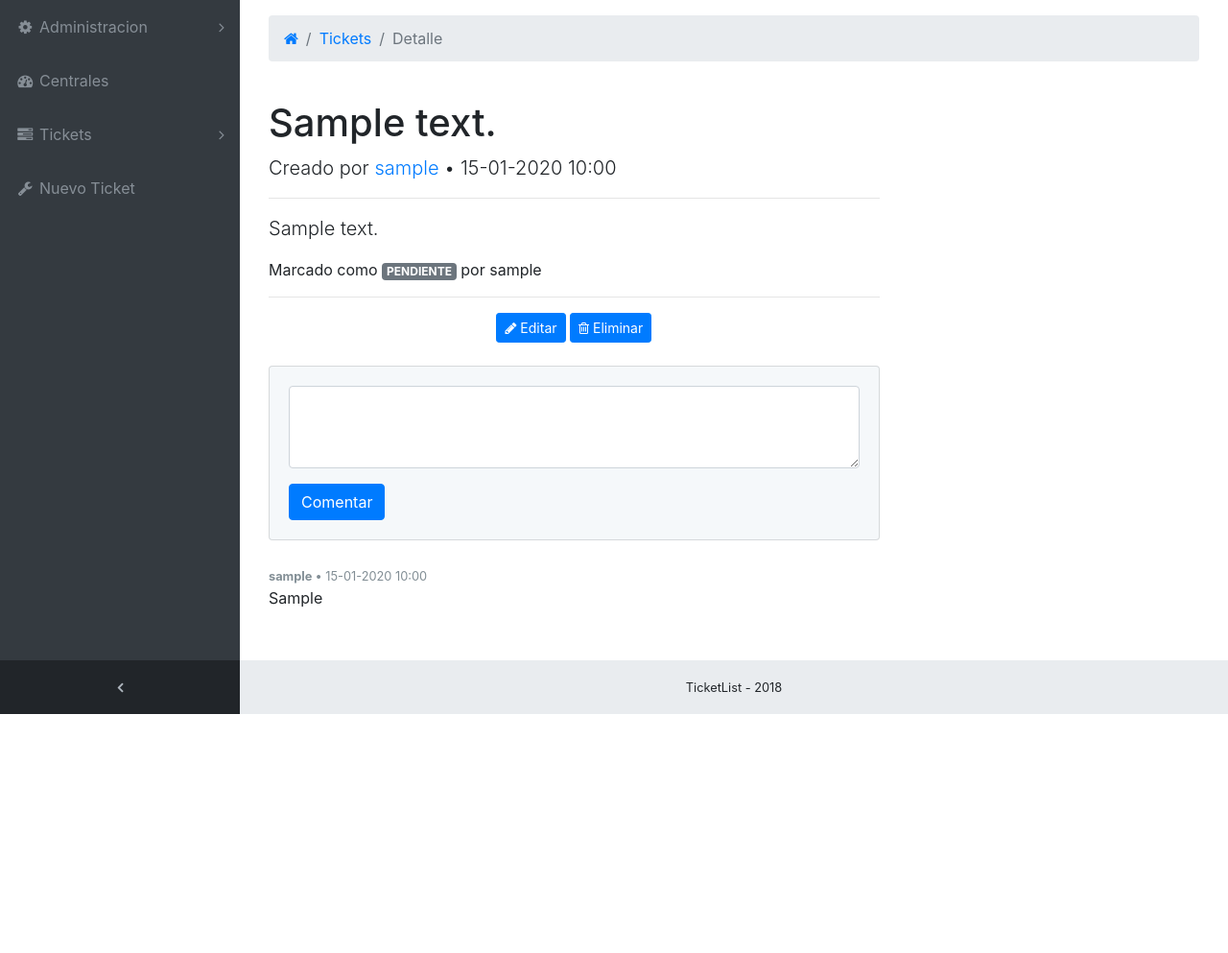
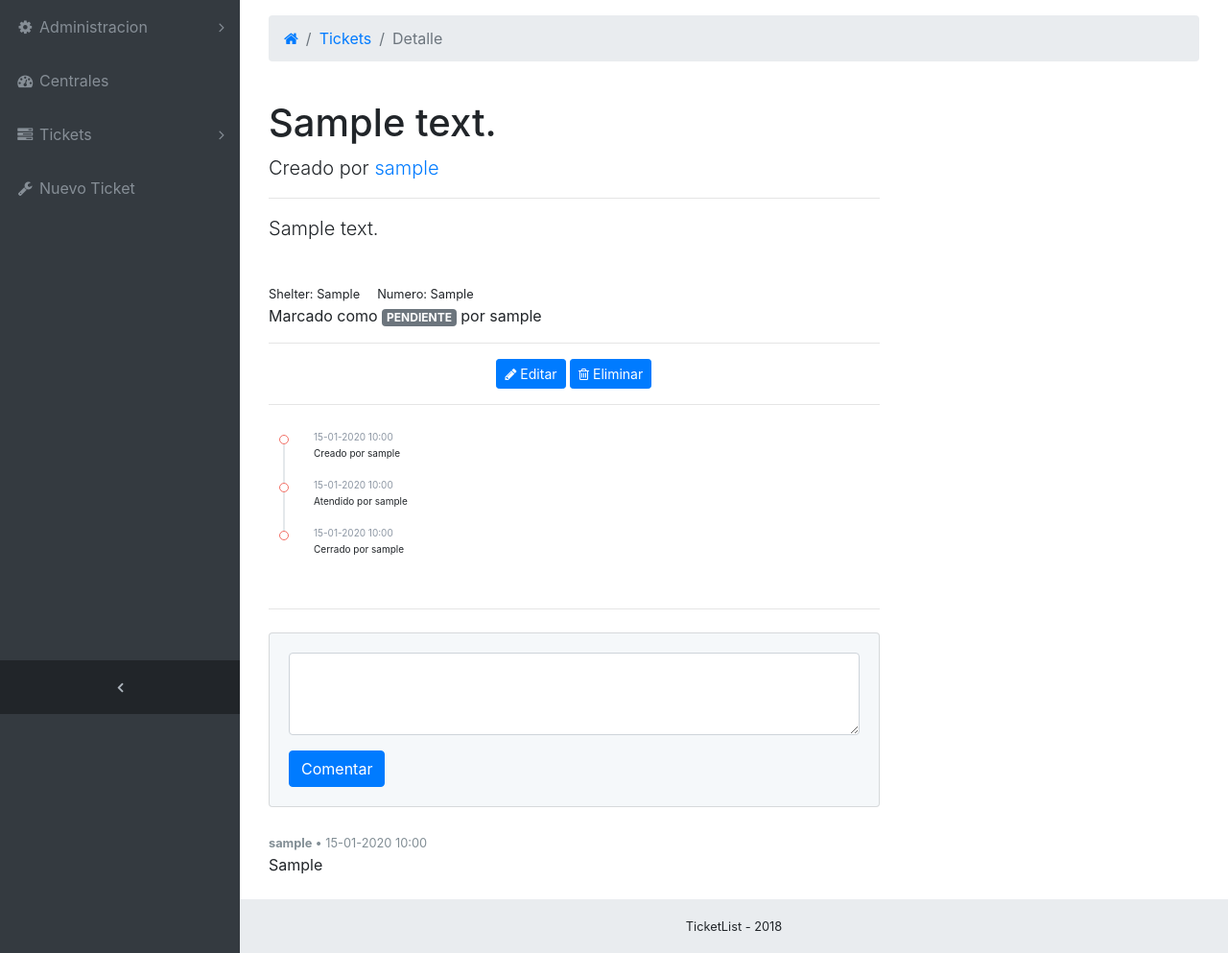
Before and after one commit to desarrollapy/ticketList, a Django app: page /ticket/detalle/1 in a window 1280 px wide. Shown: the part 56-1049 px from the top of the page at 96% size. Before the commit the page ends 800 px from the top, so only its background shows below. Run offline with Django 3.2, Linux system fonts and the light colour scheme; a user stored in the database is signed in; tables that the repository leaves empty hold one stand-in row (values such as "Sample post"); some libraries are stand-ins or nearby versions.

Commit message:
Correciones generales 1. Listado con mas detalle 2. Se agrego el campo de Numero a los tickets 3. Historial de cambio de estado

```diff
--- /dev/null
+++ b/static_pro/static/css/sb-activity.css
@@ -0,0 +1,38 @@
+/* apply a natural box layout model to all elements, but allowing components to change */
+
+.activity-feed {
+  padding: 15px;
+}
+.activity-feed .feed-item {
+  position: relative;
+  padding-bottom: 20px;
+  padding-left: 30px;
+  border-left: 2px solid #e4e8eb;
+}
+.activity-feed .feed-item:last-child {
+  border-color: transparent;
+}
+.activity-feed .feed-item:after {
+  content: "";
+  display: block;
+  position: absolute;
+  top: 0;
+  left: -6px;
+  width: 10px;
+  height: 10px;
+  border-radius: 6px;
+  background: #fff;
+  border: 1px solid #f37167;
+}
+.activity-feed .feed-item .date {
+  position: relative;
+  top: -5px;
+  color: #8c96a3;
+  text-transform: uppercase;
+  font-size: 10px;
+}
+.activity-feed .feed-item .text {
+  position: relative;
+  top: -3px;
+    font-size: 10px;
+}
--- a/static_pro/static/css/sb-admin.css
+++ b/static_pro/static/css/sb-admin.css
@@ -63,6 +63,9 @@ body.fixed-nav {
 
 .z-1 {
   z-index: 1;
+}
+.data-ticket{
+  font-size: 10px;
 }
 
 #mainNav .navbar-collapse {
--- a/templates/TicketDetalle.html
+++ b/templates/TicketDetalle.html
@@ -18,7 +18,7 @@
           <!-- Author -->
           <p class="lead">
             Creado por
-            <a href="#">{{ ticket.usuarioCreacion }}</a> &bull; {{ ticket.fechaCreacion | date:'d-m-Y H:i'}}
+            <a href="#">{{ ticket.usuarioCreacion }}</a>
           </p>
 
           <hr>
@@ -26,6 +26,11 @@
           <p class="lead">
               {{ ticket.descripcionBreve }}
           </p>
+            <br>
+              <small>Shelter: {{ ticket.shelter }}&nbsp;&nbsp;&nbsp;&nbsp; Numero: {{ ticket.numeroAfectado }}
+              &nbsp;&nbsp;&nbsp;&nbsp;</small>
+            <br>
+
             Marcado como
             {% if ticket.estado == 'PENDIENTE' %}
                 <span class="badge badge-secondary">{{ ticket.estado }}</span>
@@ -39,7 +44,6 @@
             {% if ticket.estado == 'NO_SOLUCIONADO' %}
                 <span class="badge badge-danger">NO SOLUCIONADO</span>
             {% endif %}
-
             por {{ ticket.usuarioEncargado }}
 
           <hr>
@@ -53,8 +57,24 @@
                         <i class="fa fa-trash-o" aria-hidden="true"></i> Eliminar
                     </a>
                 </div>
+                <hr>
             {% endif %}
 
+        <div class="activity-feed">
+          <div class="feed-item">
+            <div class="date">{{ ticket.fechaCreacion | date:'d-m-Y H:i'}}</div>
+            <div class="text">Creado por {{ ticket.usuarioCreacion }} </div>
+          </div>
+          <div class="feed-item">
+            <div class="date">{{ ticket.fechaAtencion | date:'d-m-Y H:i'}}</div>
+            <div class="text">Atendido por {{ ticket.usuarioEncargado }}</div>
+          </div>
+          <div class="feed-item">
+            <div class="date">{{ ticket.fechaCierre | date:'d-m-Y H:i'}}</div>
+            <div class="text">Cerrado por {{ ticket.usuarioEncargado }} </div>
+          </div>
+        </div>
+        <hr>
           <!-- Comments Form -->
           <div class="card my-4" style="background-color: #f5f8fa">
             <div class="card-body">
--- a/templates/base.html
+++ b/templates/base.html
@@ -16,6 +16,8 @@
     <!-- Page level plugin CSS-->
     <link href="{% static 'vendor/datatables/dataTables.bootstrap4.css'%}" rel="stylesheet">
     <!-- Custom styles for this template-->
+    <link href="{% static 'css/sb-activity.css'%}" rel="stylesheet">
+
     <link href="{% static 'css/sb-admin.css'%}" rel="stylesheet">
     <link rel="shortcut icon" type="image/png" href="{% static 'img/tickets.png' %}"/>
 </head>
--- a/ticket/models.py
+++ b/ticket/models.py
@@ -28,9 +28,12 @@ class Ticket(models.Model):
     motivo = models.ForeignKey(Motivo, null=True, on_delete=models.CASCADE)
     central = models.ForeignKey(Central, null=False, on_delete=models.CASCADE)
     fechaCreacion = models.DateTimeField(auto_now_add=True)
+    fechaAtencion = models.DateTimeField(null=True, db_column='fecha_atencion');
+    fechaCierre = models.DateTimeField(null=True, db_column='fecha_cierre');
     usuarioCreacion = models.ForeignKey(User, related_name='usuario_creacion')
     usuarioEncargado = models.ForeignKey(User, related_name='usuario_encargado')
     estado = models.CharField(max_length=64)
+    numeroAfectado = models.CharField(max_length=128, db_column='numero_afectado', null=True)
 
     class Meta:
         permissions = (
--- a/ticket/views.py
+++ b/ticket/views.py
@@ -12,6 +12,7 @@ from django.http import HttpResponseRedirect, HttpResponse
 from django.contrib import messages  # Para enviar mensajes de erorr al template.
 from django.core import  serializers
 import django.contrib.auth.password_validation as validators  # Para validar el password.
+import datetime
 
 # Create your views here.
 
@@ -609,6 +610,7 @@ def ticketGuardar(request):
     if request.method == 'POST':
         usuario = User.objects.get(id=request.user.id)
         descripcion = request.POST['descripcion']
+        numero = request.POST['numero']
         shelter = request.POST['shelter']
         inconveniente = Inconveniente.objects.get(id=request.POST['inconveniente'])
         central = Central.objects.get(id=1)
@@ -619,7 +621,8 @@ def ticketGuardar(request):
             central = central,
             usuarioCreacion = usuario,
             usuarioEncargado = usuario,
-            estado = 'PENDIENTE'
+            estado = 'PENDIENTE',
+            numeroAfectado=numero,
         )
         ticket.save()
         messages.add_message(request, messages.SUCCESS, 'Ticket Creado')
@@ -697,9 +700,17 @@ def ticketGuardarComentario(request, id):
 @login_required(login_url='/')
 @permission_required('ticket.view_ticket', raise_exception=True)
 def ticketPendientesList(request):
+    personasList = []
     ticketList = Ticket.objects.all().filter(estado__exact='PENDIENTE')
+
+    for ticket in ticketList:
+        persona = Persona.objects.get(id=ticket.usuarioCreacion.id)
+        personasList.append(persona.codigo)
+
+    lista = zip(ticketList, personasList)
+
     return render(request, "TicketList.html",{
-        "ticketList":ticketList,
+        "ticketList":lista,
         "titulo":"Tickets Pendientes",
         "pagina":"PENDIENTE"
     });
@@ -708,8 +719,16 @@ def ticketPendientesList(request):
 @permission_required('ticket.view_ticket', raise_exception=True)
 def ticketAntendidosList(request):
     ticketList = Ticket.objects.all().filter(estado__exact='ATENDIDO')
+    personasList = []
+    for ticket in ticketList:
+        persona = Persona.objects.get(id=ticket.usuarioCreacion.id)
+        personasList.append(persona.codigo)
+
+    lista = zip(ticketList, personasList)
+
+
     return render(request, "TicketList.html",{
-        "ticketList":ticketList,
+        "ticketList":lista,
         "titulo":"Tickets Atendidos",
         "pagina": "ATENDIDO"
     });
@@ -718,8 +737,14 @@ def ticketAntendidosList(request):
 @permission_required('ticket.view_ticket', raise_exception=True)
 def ticketSolucionadosList(request):
     ticketList = Ticket.objects.all().filter(estado__exact='SOLUCIONADO')
+    personasList = []
+    for ticket in ticketList:
+        persona = Persona.objects.get(id=ticket.usuarioCreacion.id)
+        personasList.append(persona.codigo)
+
+    lista = zip(ticketList, personasList)
     return render(request, "TicketList.html",{
-        "ticketList":ticketList,
+        "ticketList":lista,
         "titulo":"Tickets Solucionados",
         "pagina": "SOLUCIONADO"
     });
@@ -728,8 +753,14 @@ def ticketSolucionadosList(request):
 @permission_required('ticket.view_ticket', raise_exception=True)
 def ticketNoSolucionadosList(request):
     ticketList = Ticket.objects.all().filter(estado__exact='NO_SOLUCIONADO')
+    personasList = []
+    for ticket in ticketList:
+        persona = Persona.objects.get(id=ticket.usuarioCreacion.id)
+        personasList.append(persona.codigo)
+
+    lista = zip(ticketList, personasList)
     return render(request, "TicketList.html",{
-        "ticketList":ticketList,
+        "ticketList":lista,
         "titulo":"Tickets No Solucionados",
         "pagina": "NO_SOLUCIONADO"
     });
@@ -740,6 +771,7 @@ def ticketAtender(request, id):
     usuario = User.objects.get(id=request.user.id);
     ticket = Ticket.objects.get(id=id)
     ticket.estado = 'ATENDIDO'
+    ticket.fechaAtencion = datetime.datetime.now()
     ticket.usuarioEncargado = usuario
     ticket.save()
     messages.add_message(request, messages.SUCCESS, 'Ticket marcado como atendido')
@@ -753,6 +785,7 @@ def ticketSolucionado(request, id):
     if usuario.id == ticket.usuarioEncargado.id:
         ticket.estado = 'SOLUCIONADO'
         ticket.save()
+        ticket.fechaCierre = datetime.datetime.now()
         messages.add_message(request, messages.SUCCESS, 'Ticket marcado como solucionado')
         return HttpResponseRedirect('/ticket/atendidos')
     else:
@@ -787,8 +820,8 @@ def ticketNoSolucionar(request, id):
             motivo = Motivo.objects.get(id=request.POST['motivo'])
             ticket.motivo = motivo
             ticket.estado = "NO_SOLUCIONADO"
+            ticket.fechaCierre = datetime.datetime.now()
             ticket.save()
-
             messages.add_message(request, messages.SUCCESS, 'Ticket marcado como No solucionado')
             return HttpResponseRedirect('/ticket/atendidos')
 
@@ -800,8 +833,14 @@ def ticketNoSolucionar(request, id):
 def ticketMisTickets(request):
     usuario = User.objects.get(id=request.user.id)
     ticketList = Ticket.objects.all().filter(usuarioCreacion=usuario)
+    personasList = []
+    for ticket in ticketList:
+        persona = Persona.objects.get(id=ticket.usuarioCreacion.id)
+        personasList.append(persona.codigo)
+
+    lista = zip(ticketList, personasList)
     return render(request, "TicketList.html",{
-        "ticketList":ticketList,
+        "ticketList":lista,
         "titulo":"Mis Tickets",
         "pagina":"MISTICKETS"
     });
```
Also changed, not shown: TicketList/settings.py (+12 -1 lines), templates/TicketEdit.html (+7 -0 lines), templates/TicketList.html (+10 -11 lines).
